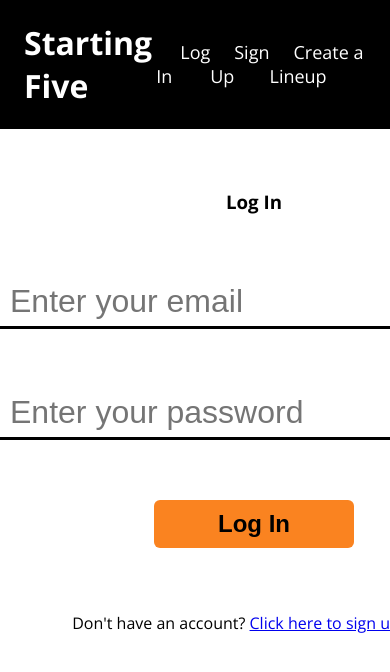
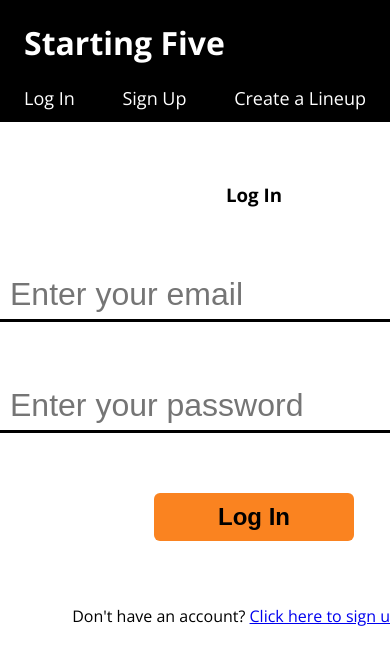
Before and after one commit to dbudimir/nba-starting-five, a React (Create React App) app: page /create-lineup in a window 390 px wide. Shown: the top 672 px of the page. Built offline with nearby package versions, Linux system fonts and the light colour scheme.

Commit message:
Some mobile responsivness.

```diff
--- a/package.json
+++ b/package.json
@@ -20,7 +20,7 @@
 	},
 	"scripts": {
 		"start": "react-scripts start",
-		"build": "react-scripts build",
+		"build": "react-scripts build && cp build/index.html build/200.html",
 		"test": "react-scripts test",
 		"eject": "react-scripts eject"
 	},
--- a/src/App.js
+++ b/src/App.js
@@ -1,4 +1,5 @@
 import React, { Component } from 'react';
+import { Redirect } from 'react-router';
 
 import Nav from './components/Nav';
 import Body from './components/Body';
@@ -16,7 +17,7 @@ class App extends Component {
       };
    }
 
-   setLogIn = bodyState => {
+   setLogIn = (bodyState, loginPath) => {
       this.setState({
          user: {
             email: bodyState.user.email,
@@ -25,6 +26,12 @@ class App extends Component {
             isLoggedIn: true,
          },
       });
+      if (loginPath === '/login') {
+         console.log('doing this');
+         console.log(bodyState.user.userId);
+
+         return <Redirect push to={`/user/${bodyState.user.userId}`} />;
+      }
    };
 
    handleLogOut = () => {
--- a/src/components/Body.js
+++ b/src/components/Body.js
@@ -25,7 +25,7 @@ class Body extends Component {
       };
    }
 
-   handleLogIn = (email, password, userId) => {
+   handleLogIn = (email, password, userId, isLoggedIn, loginPath) => {
       this.setState({
          user: {
             email,
@@ -35,8 +35,9 @@ class Body extends Component {
          },
       });
       console.log('logging in now');
+      console.log(loginPath);
       localStorage.setItem('userId', userId);
-      this.props.logIn(this.state);
+      this.props.logIn(this.state, loginPath);
    };
 
    render() {
--- a/src/components/Login.js
+++ b/src/components/Login.js
@@ -112,7 +112,8 @@ class Login extends Component {
                this.state.email,
                this.state.password,
                response.data.userId,
-               true
+               true,
+               this.props.location.pathname
             );
          });
    };
--- a/src/components/Nav.js
+++ b/src/components/Nav.js
@@ -8,8 +8,8 @@ const NavBar = styled.div`
    justify-content: space-between;
    align-items: center;
    color: #ffffff;
-   max-width: 100%;
    padding: 0px 24px;
+   flex-wrap: wrap;
    a {
       text-decoration: none;
       color: #ffffff;
@@ -23,6 +23,23 @@ const NavBar = styled.div`
       span {
          margin-left: 24px;
          font-size: 18px;
+      }
+   }
+   @media (max-width: 768px) {
+      h1 {
+         flex-basis: 100%;
+      }
+      .menu {
+         display: flex;
+         width: 100%;
+         justify-content: inherit;
+         margin-bottom: 12px;
+      }
+      .menu div {
+         margin-bottom: 12px;
+      }
+      .menu span {
+         margin: 0px;
       }
    }
 `;
@@ -62,7 +79,7 @@ class Nav extends Component {
             <Link to="/">
                <h1>Starting Five</h1>
             </Link>
-            <div>
+            <div className="menu">
                {userLoggedIn}
                <Link to="/signup">
                   <span>Sign Up</span>
--- a/src/components/PlayerCard.js
+++ b/src/components/PlayerCard.js
@@ -3,6 +3,9 @@ import styled from 'styled-components';
 
 const Card = styled.div`
    width: 18%;
+   min-width: 180px;
+   max-width: 200px;
+   margin-top: 24px;
    transition: box-shadow 0.15s ease-in-out, -webkit-transform 0.15s ease-in-out;
    .player-name {
       margin: 0 auto;
@@ -57,6 +60,9 @@ const Card = styled.div`
    :hover {
       transform: scale(1.02);
    }
+   @media (max-width: 768px) {
+      min-width: 48%;
+   }
 `;
 
 class PlayerCard extends Component {
--- a/src/components/Search.js
+++ b/src/components/Search.js
@@ -94,7 +94,7 @@ class Search extends Component {
          ) {
             this.updatePlayerArray(player);
          }
-         return player;
+         // return player;
       });
 
       if (playerInDB.length === 0) {
@@ -141,7 +141,7 @@ class Search extends Component {
                      );
                   });
             }
-            return player;
+            // return player;
          });
       }
    };
@@ -177,7 +177,6 @@ class Search extends Component {
    };
 
    render() {
-      console.log(this.state);
       return (
          <div>
             <h3>Add a player to the {this.props.lineupName} lineup.</h3>
--- a/src/components/StartingFive.js
+++ b/src/components/StartingFive.js
@@ -5,7 +5,7 @@ import styled from 'styled-components';
 import StartingFiveContainer from './StartingFiveContainer';
 
 const Container = styled.div`
-   width: 80%;
+   width: 96%;
    max-width: 1200px;
    margin: 0 auto;
 `;
--- a/src/components/StartingFiveContainer.js
+++ b/src/components/StartingFiveContainer.js
@@ -12,6 +12,12 @@ const Outer = styled.div`
       font-weight: 800;
       margin-bottom: 12px;
       margin-left: -42px;
+      @media (max-width: 1024px) {
+         font-size: 28px;
+         font-weight: 800;
+         margin-bottom: 12px;
+         margin-left: 0px;
+      }
    }
 `;
 
```
